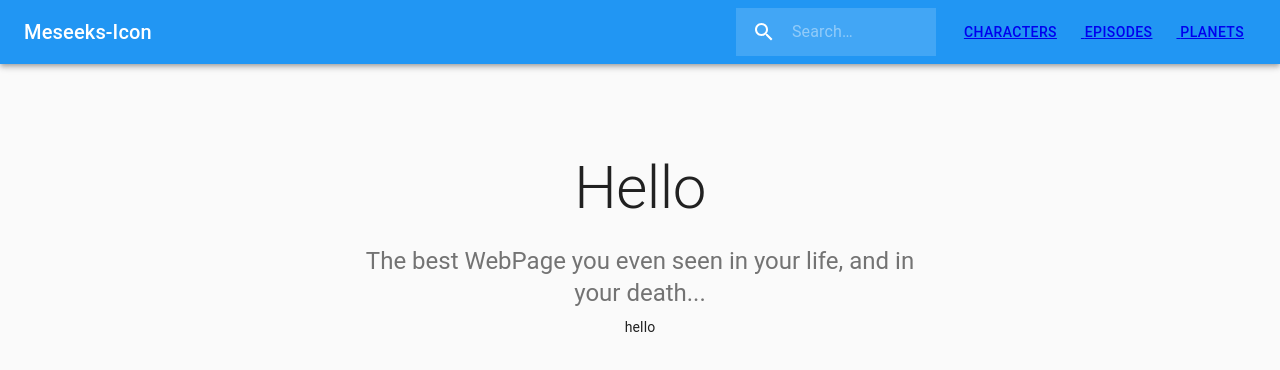
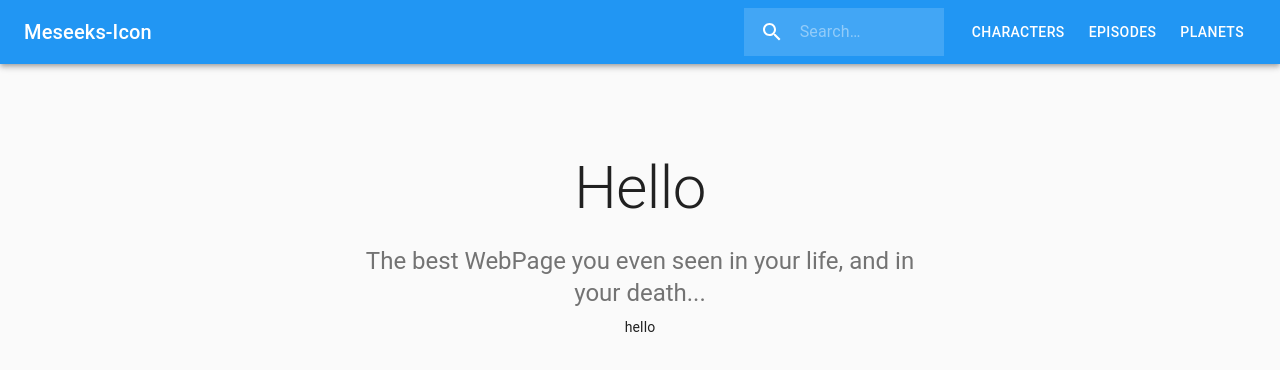
Before and after one commit to Jeffresh/Meeseeks, a React (Create React App) app: page / in a window 1280 px wide. Shown: the top 370 px of the page. Built offline with nearby package versions, Linux system fonts and the light colour scheme.

Commit message:
feat: use mui Link to wrap Link from react-router-dom

```diff
--- a/src/components/Layout/Navbar.tsx
+++ b/src/components/Layout/Navbar.tsx
@@ -1,12 +1,13 @@
-import { Link as MUILink, Typography } from '@material-ui/core'
+import { Link, LinkTypeMap, Typography } from '@material-ui/core'
 import AppBar from '@material-ui/core/AppBar'
 import InputBase from '@material-ui/core/InputBase'
+import { OverridableComponent } from '@material-ui/core/OverridableComponent'
 import { fade } from '@material-ui/core/styles'
 import Toolbar from '@material-ui/core/Toolbar'
 import { Search } from '@material-ui/icons'
 import React from 'react'
+import { Link as RouterLink } from 'react-router-dom'
 import styled from 'styled-components'
-import { Link } from 'react-router-dom'
 
 const menu = [
   { name: 'Characters', url: '/character' },
@@ -14,7 +15,7 @@ const menu = [
   { name: 'Planets', url: '/planet' },
 ]
 
-const MenuItem = styled(MUILink)`
+const MenuItem: OverridableComponent<LinkTypeMap> = styled(Link)`
   margin: ${({ theme }) => theme.spacing(1, 1.5)};
 `
 
@@ -77,8 +78,15 @@ export const Navbar = (): JSX.Element => {
         <nav>
           {menu.map(item => (
             // eslint-disable-next-line jsx-a11y/anchor-is-valid
-            <MenuItem variant="button" href="#" color="inherit" key={item.name}>
-              <Link to={item.url}> {item.name}</Link>
+            <MenuItem
+              component={RouterLink}
+              to={item.url}
+              variant="button"
+              href="#"
+              color="inherit"
+              key={item.name}
+            >
+              {item.name}
             </MenuItem>
           ))}
         </nav>
```
